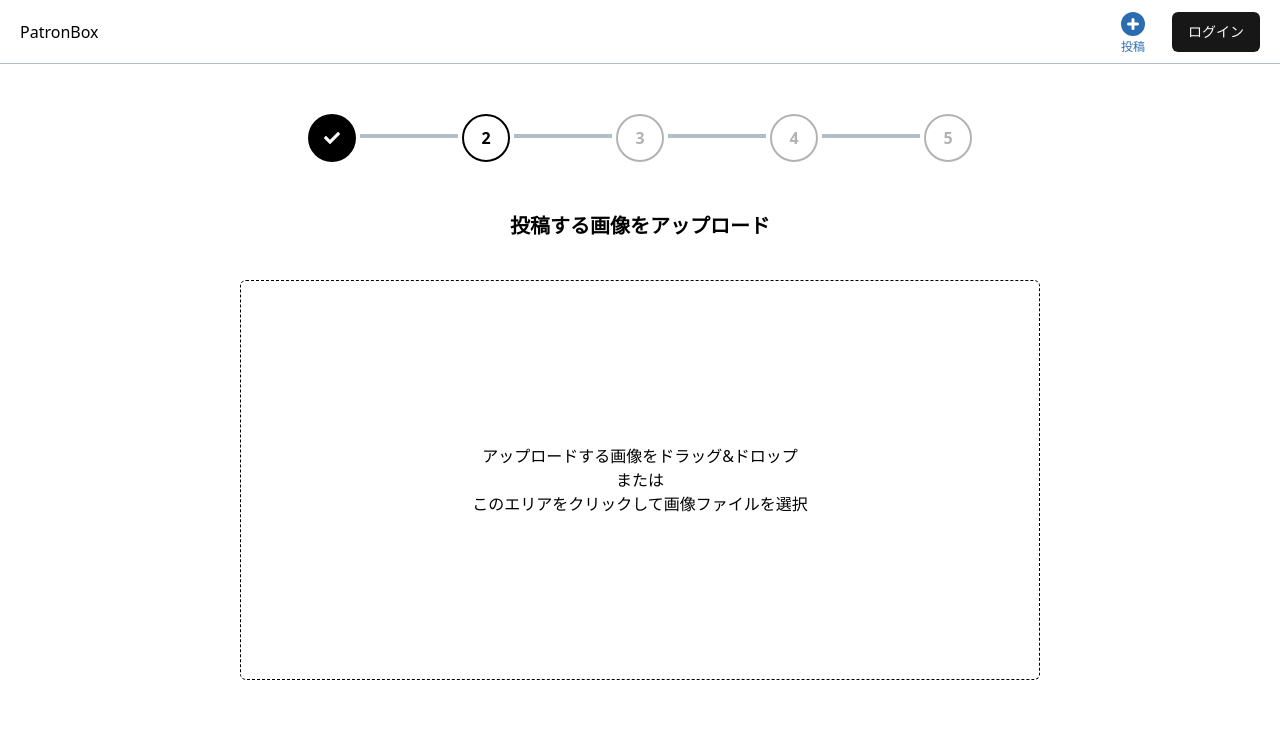
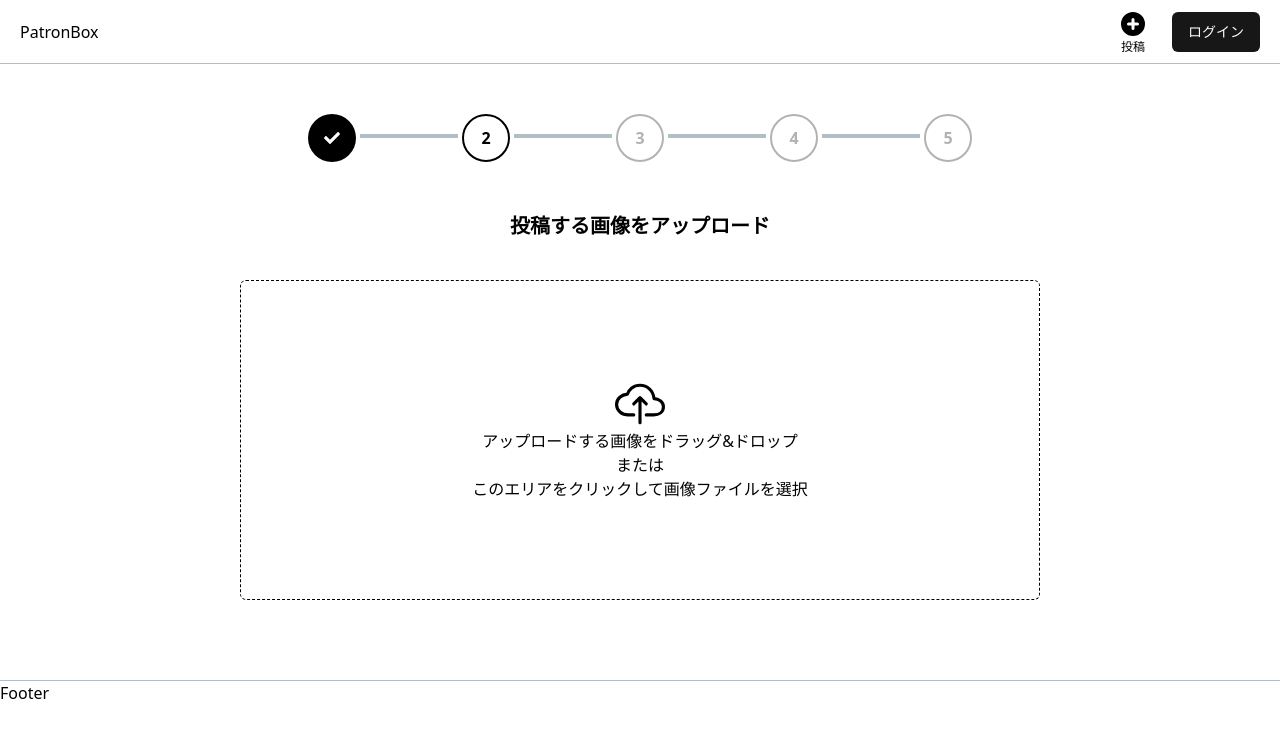
Before and after one commit to AyumuKawahara/patron-box, a Next.js app: page /ja/upload-image in a window 1280 px wide. Shown: the top 738 px of the page. Built offline with nearby package versions, Linux system fonts and the light colour scheme.

Commit message:
Add NextAuth, Footer component, and minor UI improvements

```diff
--- a/package.json
+++ b/package.json
@@ -23,6 +23,7 @@
     "dotenv-cli": "^8.0.0",
     "lucide-react": "^0.474.0",
     "next": "15.1.6",
+    "next-auth": "^4.24.11",
     "react": "^19.0.0",
     "react-dom": "^19.0.0",
     "react-dropzone": "^14.3.5",
--- a/src/app/[language]/(upload-content)/select-media/page.tsx
+++ b/src/app/[language]/(upload-content)/select-media/page.tsx
@@ -6,7 +6,7 @@ import { SlNote } from 'react-icons/sl'
 
 export default function SelectMediaPage() {
   return (
-    <div className="flex flex-col items-center gap-y-10 pt-[50px] ">
+    <div className="flex flex-col items-center gap-y-10 pt-[50px] pb-16 md:pb-20">
       <h1 className="text-xl font-bold">
         アップロードするコンテンツの形式を選択
       </h1>
--- a/src/app/[language]/(upload-content)/upload-image/page.tsx
+++ b/src/app/[language]/(upload-content)/upload-image/page.tsx
@@ -2,7 +2,7 @@ import { DropzoneFile } from '@/components/dropzone-file'
 
 export default function UploadImagePage() {
   return (
-    <div className="flex flex-col items-center gap-y-10 pt-[50px]">
+    <div className="flex flex-col items-center gap-y-10 pt-[50px] pb-16 md:pb-20">
       <h1 className="text-xl font-bold">投稿する画像をアップロード</h1>
       <DropzoneFile mediaType="image" />
     </div>
--- a/src/app/[language]/layout.tsx
+++ b/src/app/[language]/layout.tsx
@@ -1,6 +1,7 @@
 import type { Metadata } from 'next'
 import '../globals.css'
 import { Header } from '@/components/header'
+import { Footer } from '@/components/footer'
 
 export const metadata: Metadata = {
   title: 'Create Next App',
@@ -17,6 +18,7 @@ export default function RootLayout({
       <body className="">
         <Header />
         {children}
+        <Footer />
       </body>
     </html>
   )
--- /dev/null
+++ b/src/app/[language]/my-page/page.tsx
@@ -0,0 +1,3 @@
+export default function MyPage() {
+  return <div className="pt-[50px] pb-[100px]">MyPage</div>
+}
--- a/src/app/[language]/sign-in/page.tsx
+++ b/src/app/[language]/sign-in/page.tsx
@@ -2,7 +2,7 @@ import { Authentication } from '@/components/authentication'
 
 export default function SignInPage() {
   return (
-    <div className="py-[100px] px-4">
+    <div className="pt-[50px] pb-[100px] px-4">
       <Authentication mode="sign-in" />
     </div>
   )
--- a/src/app/[language]/sign-up/page.tsx
+++ b/src/app/[language]/sign-up/page.tsx
@@ -2,7 +2,7 @@ import { Authentication } from '@/components/authentication'
 
 export default function SignUpPage() {
   return (
-    <div className="py-[100px] px-4">
+    <div className="py-[50px] pb-[100px] px-4">
       <Authentication mode="sign-up" />
     </div>
   )
--- a/src/components/dropzone-file.tsx
+++ b/src/components/dropzone-file.tsx
@@ -2,6 +2,7 @@
 
 import { useCallback } from 'react'
 import { useDropzone } from 'react-dropzone'
+import { IoCloudUploadOutline } from 'react-icons/io5'
 import { twMerge } from 'tailwind-merge'
 
 type Props = {
@@ -20,12 +21,13 @@ export const DropzoneFile = ({ mediaType, className }: Props) => {
     <div
       {...getRootProps()}
       className={twMerge(
-        'border-[1.5px] border-dashed border-black flex flex-col items-center justify-center max-w-[800px] h-[50vh] w-full cursor-pointer rounded-md',
+        'border-[1.5px] border-dashed border-black flex flex-col items-center justify-center max-w-[800px] h-[40vh] w-full cursor-pointer rounded-md',
         isDragActive && 'bg-black/10',
         className,
       )}
     >
       <input {...getInputProps()} />
+      <IoCloudUploadOutline size={50} />
       {isDragActive ? (
         <p>ファイルをドロップしてください...</p>
       ) : (
--- /dev/null
+++ b/src/components/footer.tsx
@@ -0,0 +1,3 @@
+export const Footer = () => {
+  return <footer className="border-t border-gray">Footer</footer>
+}
--- a/src/components/header/index.tsx
+++ b/src/components/header/index.tsx
@@ -9,7 +9,7 @@ export const Header = () => {
       <div className="flex items-center gap-x-6">
         <Link
           href="/ja/select-media"
-          className="flex flex-col items-center text-vividBlue"
+          className="flex flex-col items-center"
         >
           <HiPlusCircle size={30} />
           <span className="text-xs">投稿</span>
```
Also changed, not shown: 1 other file (tests, documents, lock files or other folders).
